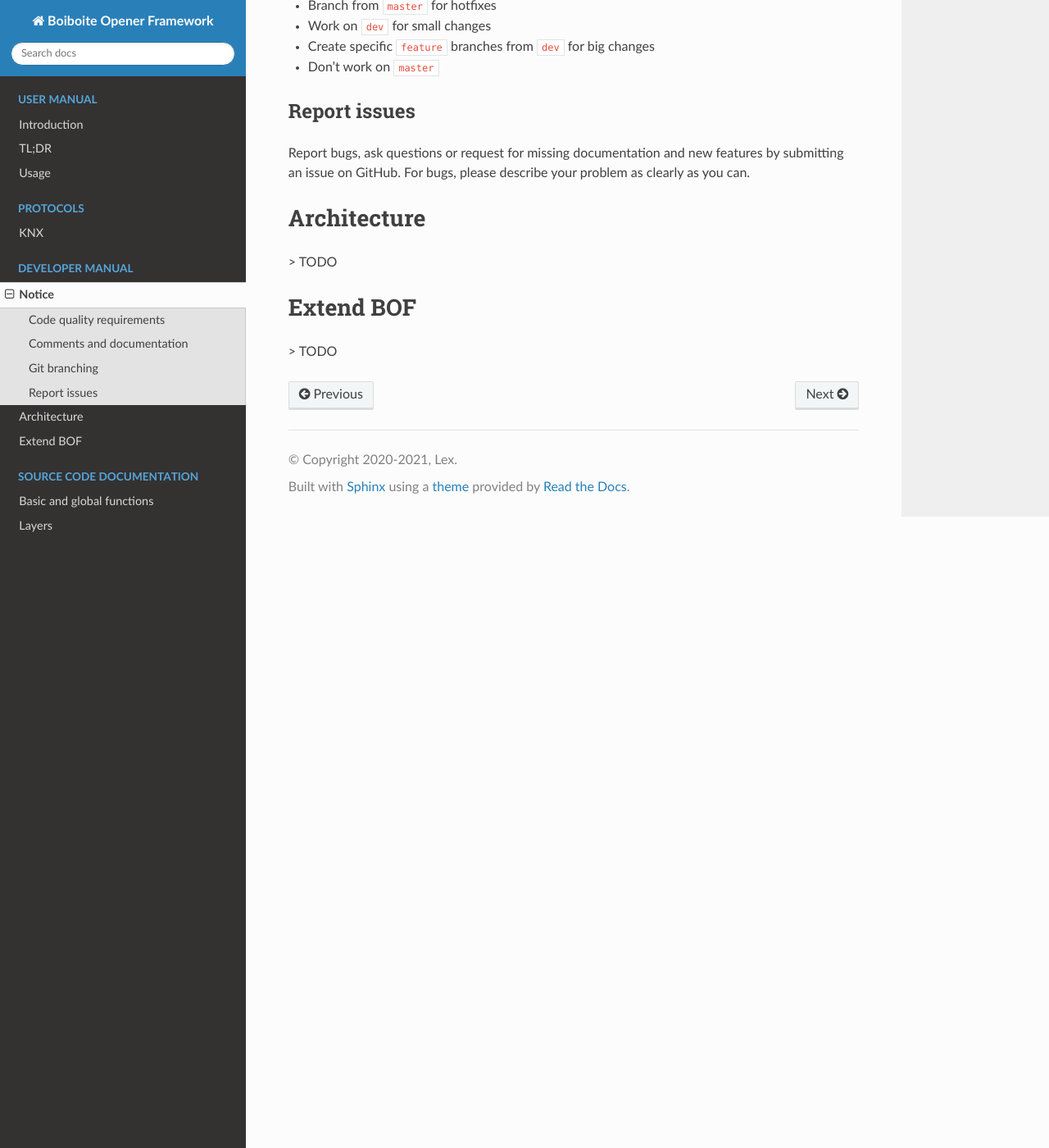
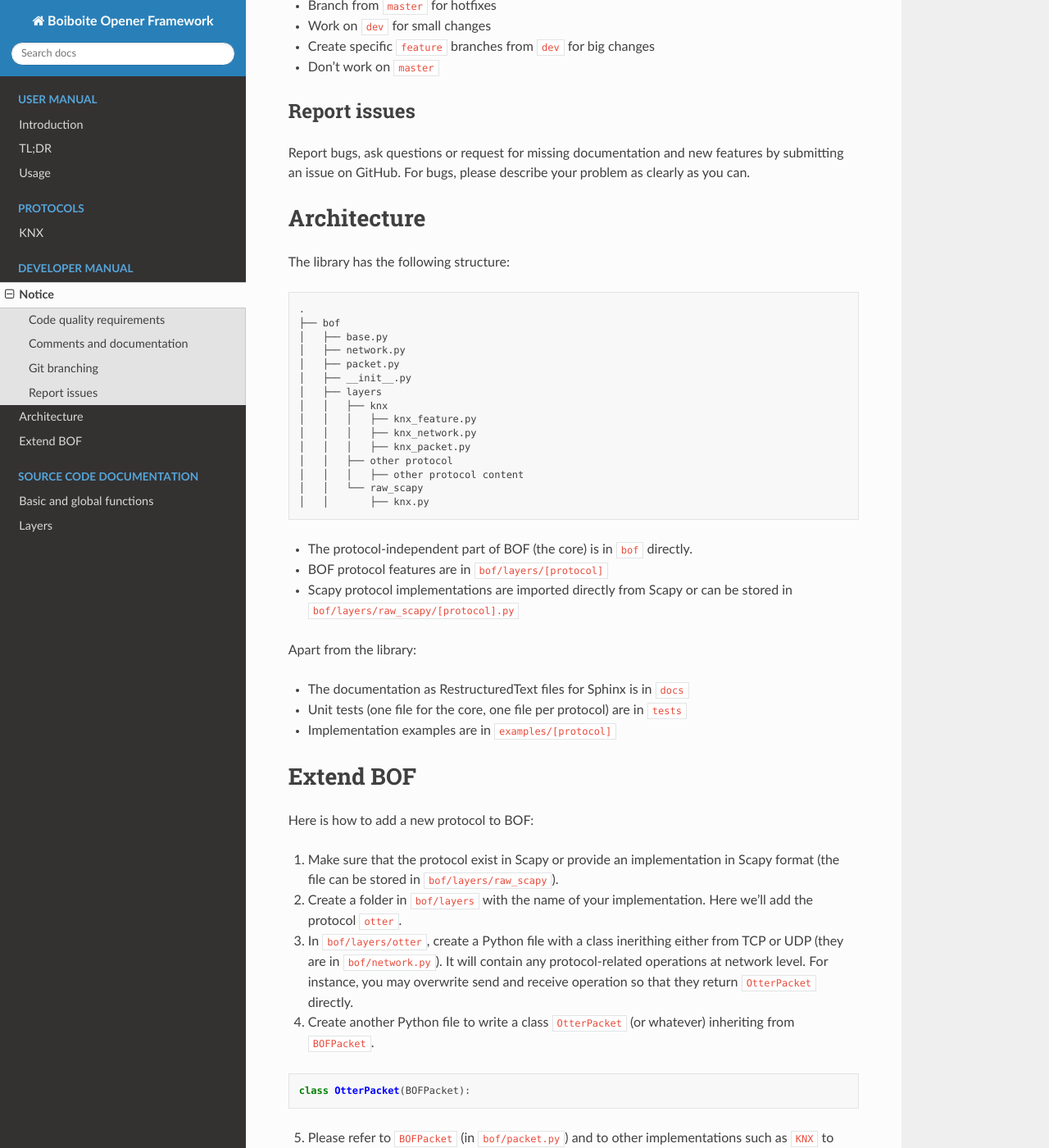
Before and after one commit to Orange-Cyberdefense/bof, a Sphinx documentation site: the page built from docs/man/dev.rst, in a window 1280 px wide and 1400 px high, scrolled down 1233 px. Shown: the whole window at 82% size. Built offline with Sphinx 7.4.7 and the Read the Docs theme 2.0.0, drawn with Linux system fonts in a browser that asks for light colours; some of the changed text lies outside the part shown.

Commit message:
doc(bof): Developers documentation improvement

```diff
--- a/docs/man/dev.rst
+++ b/docs/man/dev.rst
@@ -77,9 +77,55 @@ clearly as you can.
 Architecture
 ============
 
-> TODO
+The library has the following structure::
+
+  .
+  ├── bof
+  │   ├── base.py
+  │   ├── network.py
+  │   ├── packet.py
+  │   ├── __init__.py
+  │   ├── layers
+  │   │   ├── knx
+  │   │   │   ├── knx_feature.py
+  │   │   │   ├── knx_network.py
+  │   │   │   ├── knx_packet.py
+  │   │   ├── other protocol
+  │   │   │   ├── other protocol content
+  │   │   └── raw_scapy
+  │   │       ├── knx.py
+
+* The protocol-independent part of BOF (the core) is in ``bof`` directly.
+* BOF protocol features are in ``bof/layers/[protocol]``
+* Scapy protocol implementations are imported directly from Scapy or can be
+  stored in ``bof/layers/raw_scapy/[protocol].py``
+
+Apart from the library:
+
+* The documentation as RestructuredText files for Sphinx is in ``docs``
+* Unit tests (one file for the core, one file per protocol) are in ``tests``
+* Implementation examples are in ``examples/[protocol]``
 
 Extend BOF
 ==========
 
-> TODO
+Here is how to add a new protocol to BOF:
+
+1. Make sure that the protocol exist in Scapy or provide an implementation in
+   Scapy format (the file can be stored in ``bof/layers/raw_scapy``).
+2. Create a folder in ``bof/layers`` with the name of your implementation. Here
+   we'll add the protocol ``otter``.
+3. In ``bof/layers/otter``, create a Python file with a class inerithing either
+   from TCP or UDP (they are in ``bof/network.py``). It will contain any
+   protocol-related operations at network level. For instance, you may overwrite
+   send and receive operation so that they return ``OtterPacket`` directly.
+4. Create another Python file to write a class ``OtterPacket`` (or whatever)
+   inheriting from ``BOFPacket``.
+
+.. code-block:: python
+
+   class OtterPacket(BOFPacket):
+
+5. Please refer to ``BOFPacket`` (in ``bof/packet.py``) and to other
+   implementations such as ``KNX`` to know how to write the content of the
+   class, until I write a better tutorial! :D
```
